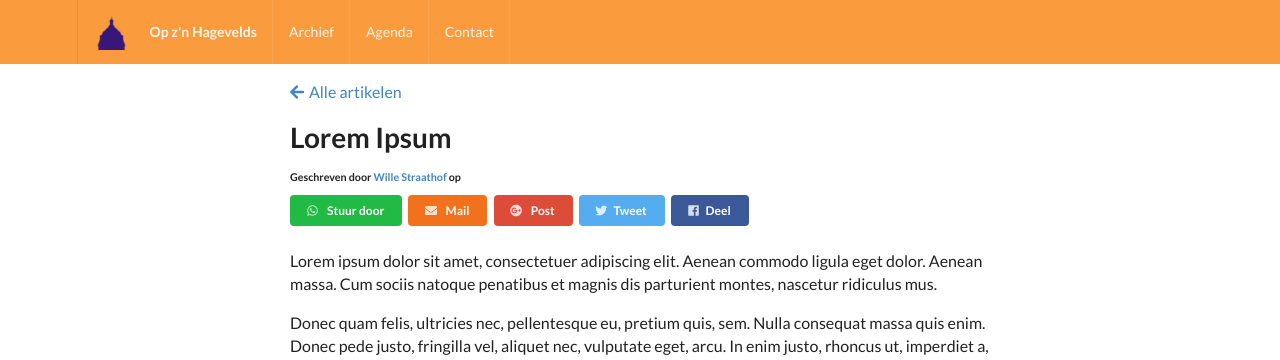
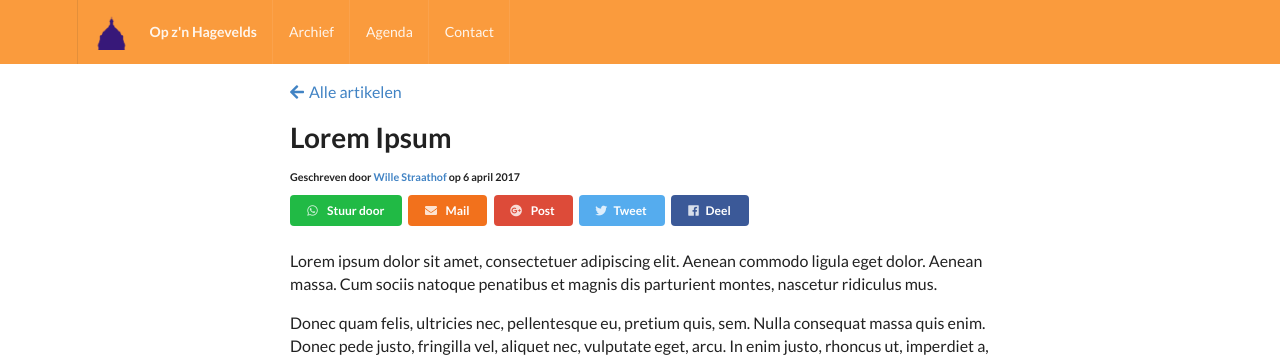
Before and after one commit to OZHV/ozhv.github.io, a Jekyll site: the page built from _posts/2017-4-6-Lorem-ipsum.md, in a window 1280 px wide. Shown: the top 360 px of the page. Built offline with Jekyll 4.4.1, drawn with Linux system fonts in a browser that asks for light colours; nearby versions of some CDN libraries; comment, search, counter and statistics services are not loaded.

Commit message:
Datumbug geplet

```diff
--- a/_layouts/post.html
+++ b/_layouts/post.html
@@ -7,7 +7,7 @@ layout: default
         <meta itemprop="keywords" content="{{ page.tags }}" />
         <meta itemprop="description" content="{{ page.content | split: '[Lees Meer]' | first | markdownify | strip_html }}" />
         <h1 itemprop="name">{{ page.titel }}</h1>
-        <h6>Geschreven door <a target="_blank" href="{{ page.auteur_link }}"><meta itemprop="author">{{ page.auteur }}</meta></a> op <time class="published" itemprop="datePublished" datetime="{{ page.datum | date: '%Y-%m-%d' }}">{% assign m = post.datum | date: "%-m" %}{{ post.datum | date: "%-d " }}{% case m %}{% when '1' %}januari{% when '2' %}februari{% when '3' %}maart{% when '4' %}april{% when '5' %}mei{% when '6' %}juni{% when '7' %}juli{% when '8' %}augustus{% when '9' %}september{% when '10' %}oktober{% when '11' %}november{% when '12' %}december{% endcase %}{{ post.datum | date: " %Y" }}</time></h6>
+        <h6>Geschreven door <a target="_blank" href="{{ page.auteur_link }}"><meta itemprop="author">{{ page.auteur }}</meta></a> op <time class="published" itemprop="datePublished" datetime="{{ page.datum | date: '%Y-%m-%d' }}">{% assign m = page.datum | date: "%-m" %}{{ page.datum | date: "%-d " }}{% case m %}{% when '1' %}januari{% when '2' %}februari{% when '3' %}maart{% when '4' %}april{% when '5' %}mei{% when '6' %}juni{% when '7' %}juli{% when '8' %}augustus{% when '9' %}september{% when '10' %}oktober{% when '11' %}november{% when '12' %}december{% endcase %}{{ page.datum | date: " %Y" }}</time></h6>
         <a href="whatsapp://send?text=Lees+%27{{ page.titel | uri_escape }}%27+op+{{ site.url }}{{ page.url }}"><button class="tiny ui green button"><i class="whatsapp icon"></i> Stuur door</button></a>
         <a href="mailto:?subject={{ page.titel | uri_escape }}&body=Lees+%27{{ page.titel | uri_escape }}%27+op+{{ site.url }}{{ page.url }}."><button class="tiny ui orange button"><i class="mail icon"></i> Mail</button></a>
         <a href="https://plus.google.com/share?hl=nl&url={{ site.url }}{{ page.url }}&title={{ page.titel | uri_escape }}"><button class="tiny ui google plus button"><i class="google plus icon"></i> Post</button></a>
```
